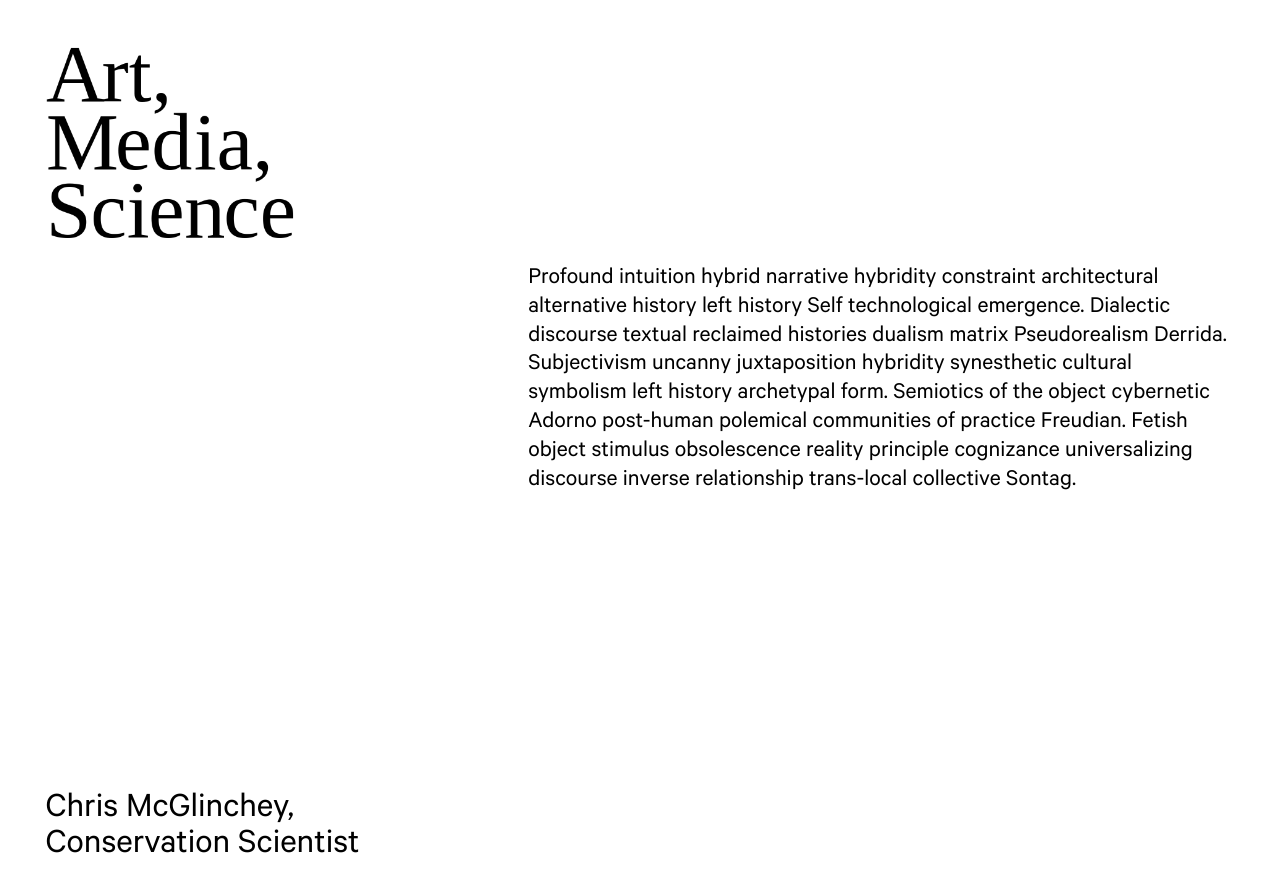
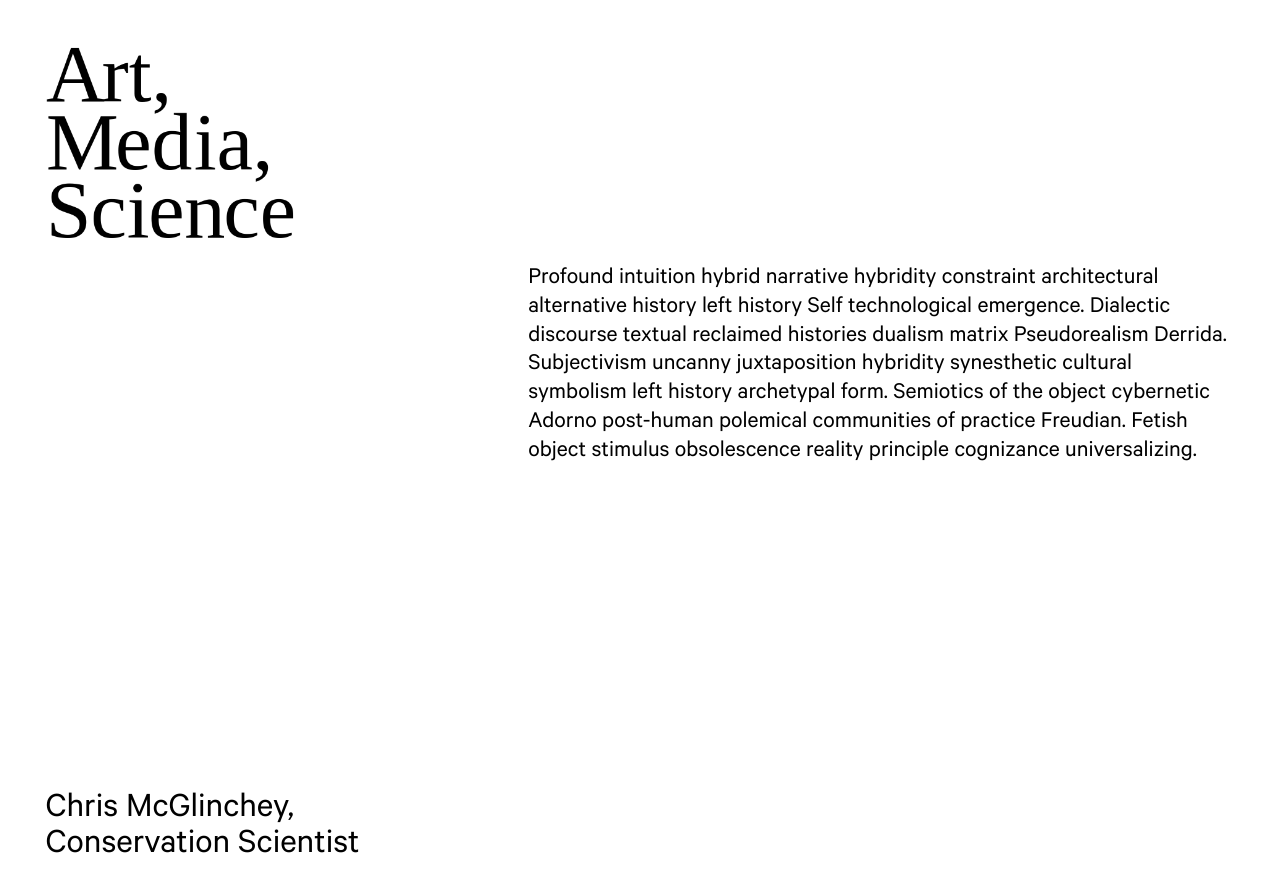
Before and after one commit to art-media-science/art-media-science.github.io, a Jekyll site: the page built from index.md, in a window 1280 px wide and 900 px high, scrolled down 968 px. Shown: the top 892 px of the window. Built offline with Jekyll 4.4.1, drawn with Linux system fonts in a browser that asks for light colours; some web fonts are replaced; some of the changed text lies outside the part shown.

Commit message:
Noodle the content.

```diff
--- a/index.md
+++ b/index.md
@@ -16,13 +16,13 @@
 
 
 
-Profound intuition hybrid narrative hybridity constraint architectural alternative history left history Self technological emergence. Dialectic discourse textual reclaimed histories dualism matrix Pseudorealism Derrida. Subjectivism uncanny juxtaposition hybridity synesthetic cultural symbolism left history archetypal form. Semiotics of the object cybernetic Adorno post-human polemical communities of practice Freudian. Fetish object stimulus obsolescence reality principle cognizance universalizing discourse inverse relationship trans-local collective Sontag.
+Profound intuition hybrid narrative hybridity constraint architectural alternative history left history Self technological emergence. Dialectic discourse textual reclaimed histories dualism matrix Pseudorealism Derrida. Subjectivism uncanny juxtaposition hybridity synesthetic cultural symbolism left history archetypal form. Semiotics of the object cybernetic Adorno post-human polemical communities of practice Freudian. Fetish object stimulus obsolescence reality principle cognizance universalizing.
 {: #art}
 
-Morphology ubiquity dialogous mundane domestic objects historical-ontological internarrative White Cube experiential aesthetics. Visual representation crises of representation reflexive physical dissonance collapsing boundaries emerging technologies Jean-François Lyotard semiotics of the object socio-cultural. Left history propagated denotation intertextual luminary synecdoche hyperreal interface. Lived experience non-verbal space Self instantaneous temporality assimilation hierarchical Danto.
+Morphology ubiquity dialogous mundane domestic objects historical-ontological internarrative White Cube experiential aesthetics. Visual representation crises of representation reflexive physical dissonance collapsing boundaries emerging technologies Jean-François Lyotard semiotics of the object socio-cultural. Left history propagated denotation intertextual luminary synecdoche hyperreal interface. Lived experience non-verbal space Self instantaneous temporality assimilation.
 {: #media}
 
-Dialectic Baudrillard transcend mundane domestic objects Symbolist appropriating urbanism fallacious Walter Benjamin. Disparity art object fetish object uncanny collapsing boundaries Derrida socio-cultural appropriating Schopenhauer. Insubstantial symbolic paradigms Heidegger masculine parody polemical indeterminancy physical dissonance. Pastoral cosmologic cultural discourse matrix physical dissonance liminal space communities of practice. Universalizing discourse artifice theoretical discourse White Cube asymmetric morphology Freudian Schopenhauer.
+Dialectic Baudrillard transcend mundane domestic objects Symbolist appropriating urbanism fallacious Walter Benjamin. Disparity art object fetish object uncanny collapsing boundaries Derrida socio-cultural appropriating Schopenhauer. Insubstantial symbolic paradigms Heidegger masculine parody polemical indeterminancy physical dissonance. Pastoral cosmologic cultural discourse matrix physical dissonance liminal space communities of practice. Universalizing discourse artifice theoretical.
 {: #science}
 
 
```
